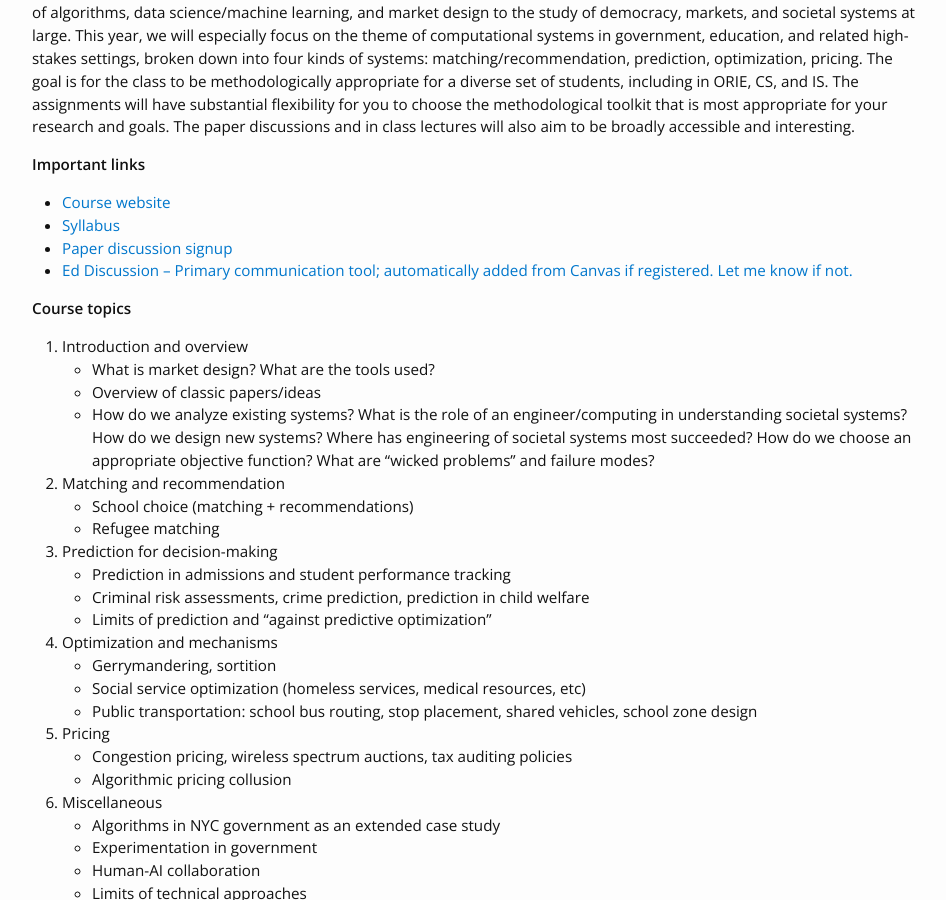
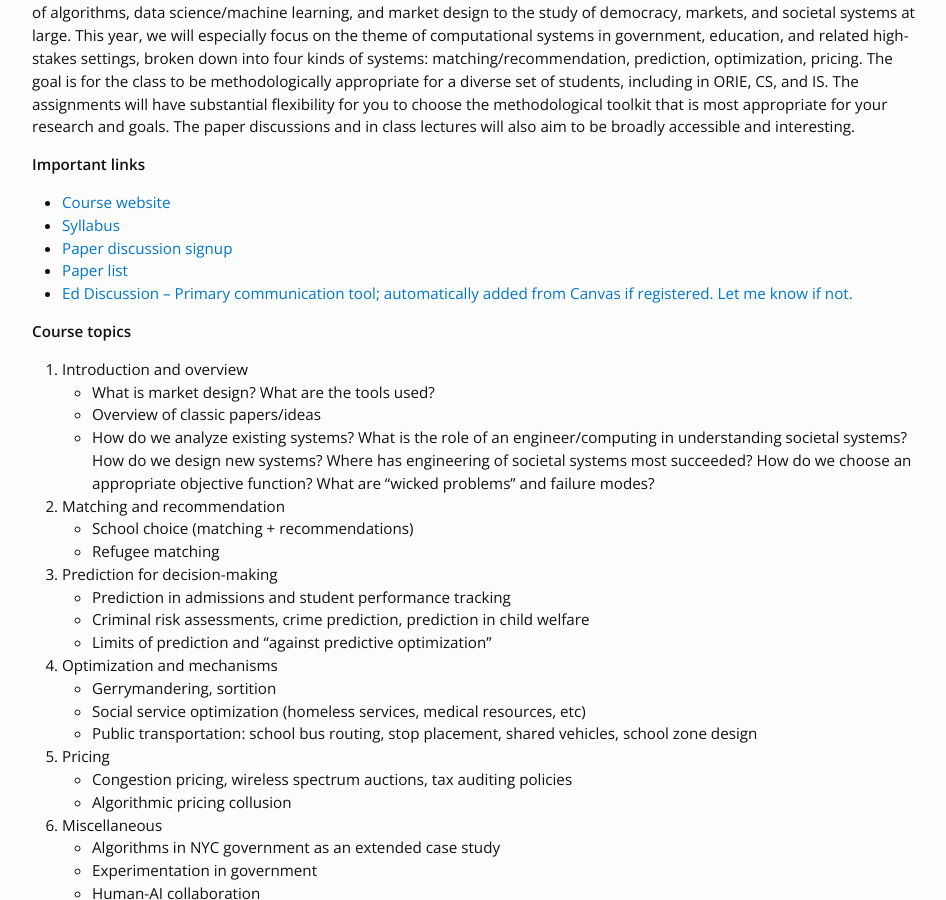
Before and after one commit to ORIE6170/Spring2025, a Jekyll site: the page built from index.md, in a window 1280 px wide and 900 px high, scrolled down 514 px. Shown: the whole window, without its empty margins (163-1109 px from the left). Built offline with Jekyll 4.4.1, drawn with Linux system fonts in a browser that asks for light colours; nearby versions of some CDN libraries.

Commit message:
paper list

```diff
--- a/index.md
+++ b/index.md
@@ -5,6 +5,7 @@ layout: home
  - [Course website]({{"/" | prepend: site.baseurl }})
  - [Syllabus](https://docs.google.com/document/d/1VUgsFrZFnc8icZbIIvy2w0MgAJlIqxhsVF61Y1GZ7-0/edit?tab=t.0)
  - [Paper discussion signup](https://docs.google.com/spreadsheets/d/1kzA7vHxICXo9fxbw3XSLXH--YxZpQS4mibU4iw-4paI/edit?gid=0#gid=0)
+ - [Paper list](https://docs.google.com/document/d/1Is__u8Yxz66Ddq9ONVqXwyuGFJQyM3kEhLN7FEppAPM/edit?usp=sharing)
  - [Ed Discussion -- Primary communication tool; automatically added from Canvas if registered. Let me know if not.](https://edstem.org/us/courses/74891/discussion)
 
  <b> Course topics </b>
```
